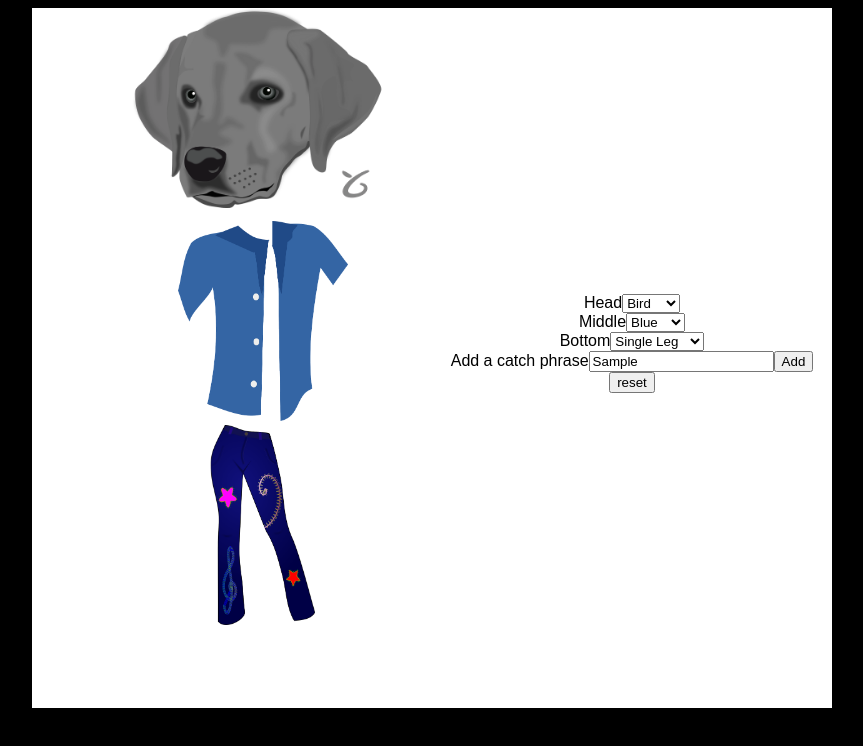
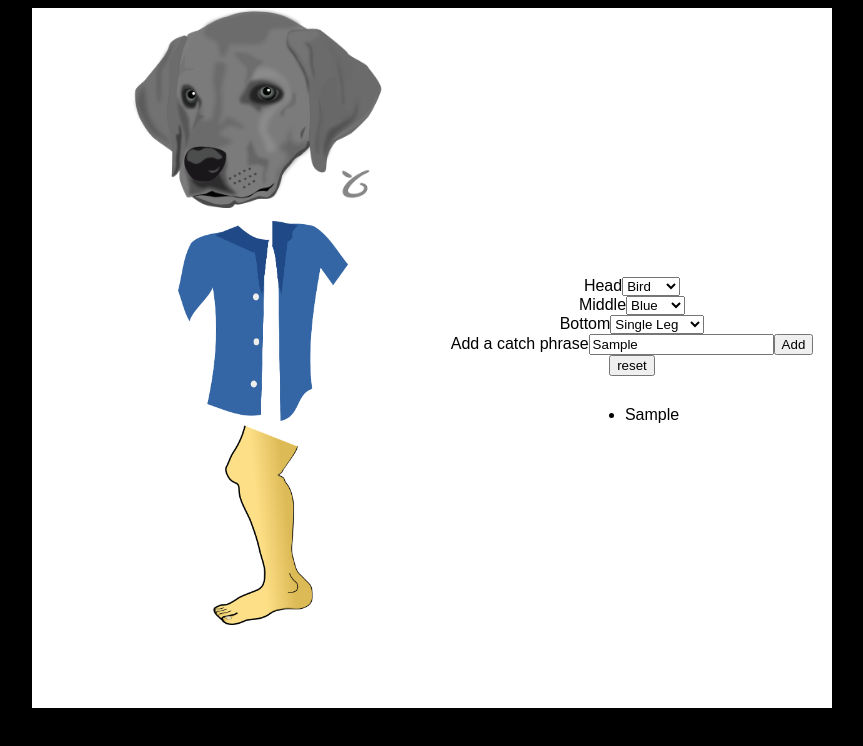
Before and after one commit to Bradley-Bird/character_designer_react, a React (Create React App) app: page / in a window 1280 px wide. Both pictures are taken after typing "Sample" into the empty fields and a click on the button "Add". Shown: the top 746 px of the page, without its empty margins (208-1071 px from the left). Built offline with nearby package versions, Linux system fonts and the light colour scheme.

Commit message:
adding a catchphrase now adds to prevState and returns all of the array

```diff
--- a/src/App.js
+++ b/src/App.js
@@ -1,8 +1,6 @@
-import logo from './logo.svg';
 import './App.css';
 
 import Main from './components/Main/Main';
-import Character from './components/Character/Character';
 
 function App() {
   return (
--- a/src/components/Dropdown/Dropdown.js
+++ b/src/components/Dropdown/Dropdown.js
@@ -1,6 +1,22 @@
-import React from 'react';
+import React, { useRef } from 'react';
 
-export default function Dropdown({ setHead, setMiddle, setBottom }) {
+export default function Dropdown({
+  setHead,
+  setMiddle,
+  setBottom,
+  catchphrase,
+  setCatchphrase,
+  catchphraseArray,
+  setCatchphraseArray,
+}) {
+  const inputRef = useRef();
+  const saveCatchphrase = (e) => {
+    e.preventDefault();
+    setCatchphraseArray((prevState) => [...prevState, catchphrase]);
+
+    setCatchphrase('');
+    // inputRef.target.textContent = '';
+  };
   return (
     <div className="left">
       <div className="picker">
@@ -30,17 +46,31 @@ export default function Dropdown({ setHead, setMiddle, setBottom }) {
             <option value="blue">Blue Jeans</option>
           </select>
         </label>
-        <label>
-          Add a catch phrase
-          <input id="catchphrase-input" />
-          <button id="catchphrase-button">Add</button>
-          <button id="reset-button">reset</button>
-        </label>
+        <form>
+          <label>
+            Add a catch phrase
+            <input
+              id="catchphrase-input"
+              ref={inputRef}
+              onChange={(e) => setCatchphrase(e.target.value)}
+            />
+            <button id="catchphrase-button" onClick={saveCatchphrase}>
+              Add
+            </button>
+            <button id="reset-button" onClick={() => (setCatchphraseArray = [])}>
+              reset
+            </button>
+          </label>
+        </form>
       </div>
       <div id="stats">
         <p id="report"></p>
         <div>
-          <ul id="catchphrases"></ul>
+          <ul id="catchphrases">
+            {catchphraseArray.map((catchphrase, idx) => (
+              <li key={idx}>{catchphrase}</li>
+            ))}
+          </ul>
         </div>
       </div>
     </div>
--- a/src/components/Main/Main.js
+++ b/src/components/Main/Main.js
@@ -6,12 +6,23 @@ import Character from '../Character/Character';
 export default function Main() {
   const [head, setHead] = useState('dog');
   const [middle, setMiddle] = useState('blue');
-  const [bottom, setBottom] = useState('blue');
-
+  const [bottom, setBottom] = useState('leg');
+  const [catchphrase, setCatchphrase] = useState('hello');
+  const [catchphraseArray, setCatchphraseArray] = useState([]);
   return (
     <main>
       <Character {...{ head, middle, bottom }} />
-      <Dropdown {...{ setHead, setMiddle, setBottom }} />
+      <Dropdown
+        {...{
+          setHead,
+          setMiddle,
+          setBottom,
+          catchphrase,
+          setCatchphrase,
+          catchphraseArray,
+          setCatchphraseArray,
+        }}
+      />
     </main>
   );
 }
```
